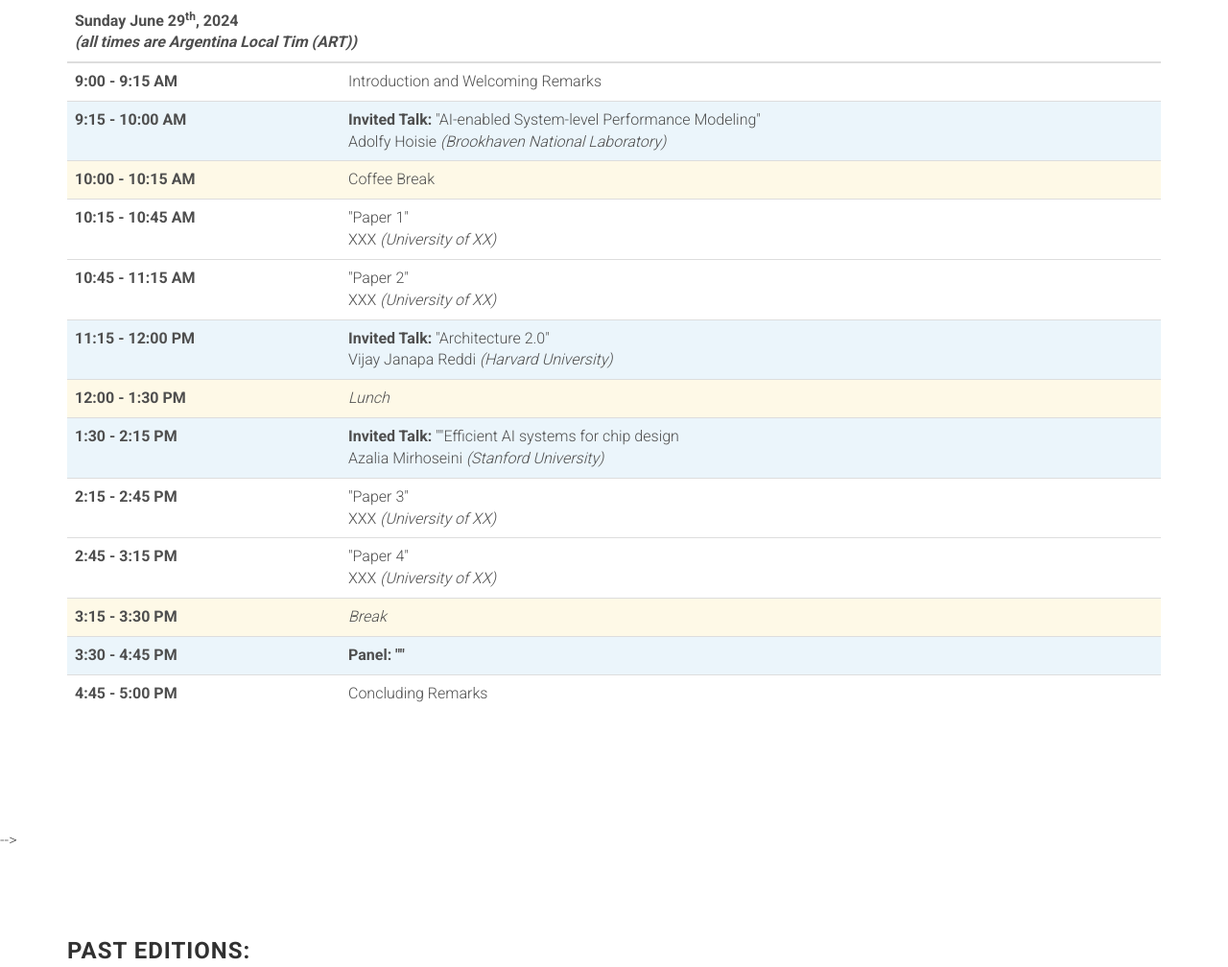
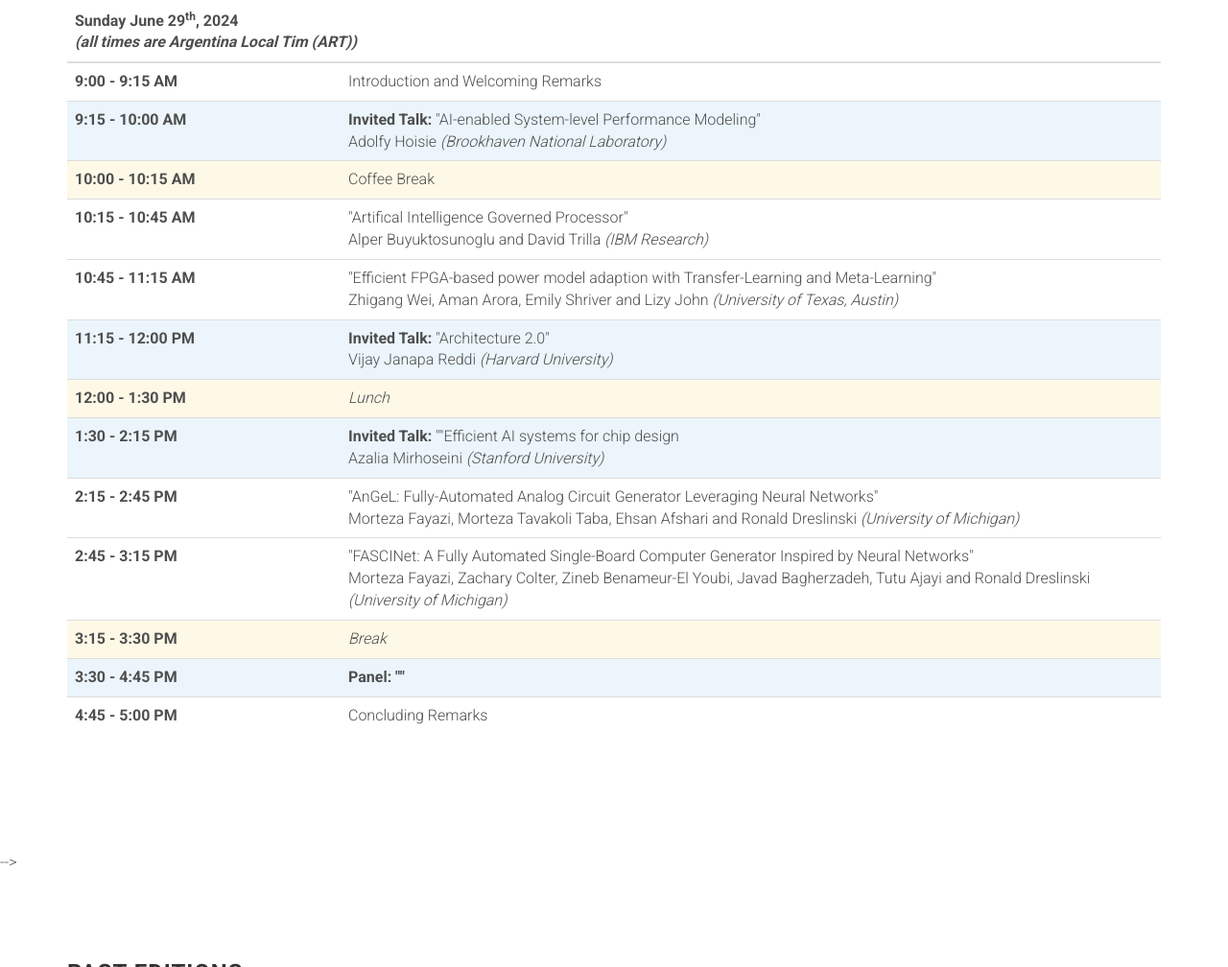
Before and after one commit to augustojv/cogarch-workshop-2024, a website: page index.html in a window 1280 px wide. Shown: the part 3909-4917 px from the top of the page at 96% size. Drawn offline with Linux system fonts and the light colour scheme; files whose address does not match are found by name.

Commit message:
Added accepted papers

```diff
--- a/index.html
+++ b/index.html
@@ -522,13 +522,13 @@
                         </tr>
                         <tr>
                           <th scope="row">10:15 - 10:45 AM</th>
-                          <td>"Paper 1"<br>
-							  XXX <em>(University of XX)</em></td>
+                          <td>"Artifical Intelligence Governed Processor"<br>
+							  Alper Buyuktosunoglu and David Trilla <em>(IBM Research)</em></td>
                         </tr>
                         <tr>
                           <th scope="row">10:45 - 11:15 AM</th>
-                          <td>"Paper 2"<br>
-							  XXX <em>(University of XX)</em></td>
+                          <td>"Efficient FPGA-based power model adaption with Transfer-Learning and Meta-Learning"<br>
+							  Zhigang Wei, Aman Arora, Emily Shriver and Lizy John <em> (University of Texas, Austin)</em></td>
                         </tr>
                         <tr bgcolor="#EBF5FB">
                           <th scope="row">11:15 - 12:00 PM</th>
@@ -545,13 +545,13 @@
 							  Azalia Mirhoseini <em>(Stanford University)</em></td>
                         </tr>
                           <th scope="row">2:15 - 2:45 PM</th>
-                          <td>"Paper 3"<br>
-							  XXX <em>(University of XX)</em></td>
+                          <td>"AnGeL: Fully-Automated Analog Circuit Generator Leveraging Neural Networks"<br>
+							  Morteza Fayazi, Morteza Tavakoli Taba, Ehsan Afshari and Ronald Dreslinski <em>(University of Michigan)</em></td>
                         </tr>
                         </tr>
                           <th scope="row">2:45 - 3:15 PM</th>
-                          <td>"Paper 4"<br>
-							  XXX <em>(University of XX)</em></td>
+                          <td>"FASCINet: A Fully Automated Single-Board Computer Generator Inspired by Neural Networks"<br>
+							  Morteza Fayazi, Zachary Colter, Zineb Benameur-El Youbi, Javad Bagherzadeh, Tutu Ajayi and Ronald Dreslinski <em>(University of Michigan)</em></td>
                         </tr>
                         <tr bgcolor="#FEF9E7">
                           <th scope="row">3:15 - 3:30 PM</th>
```
